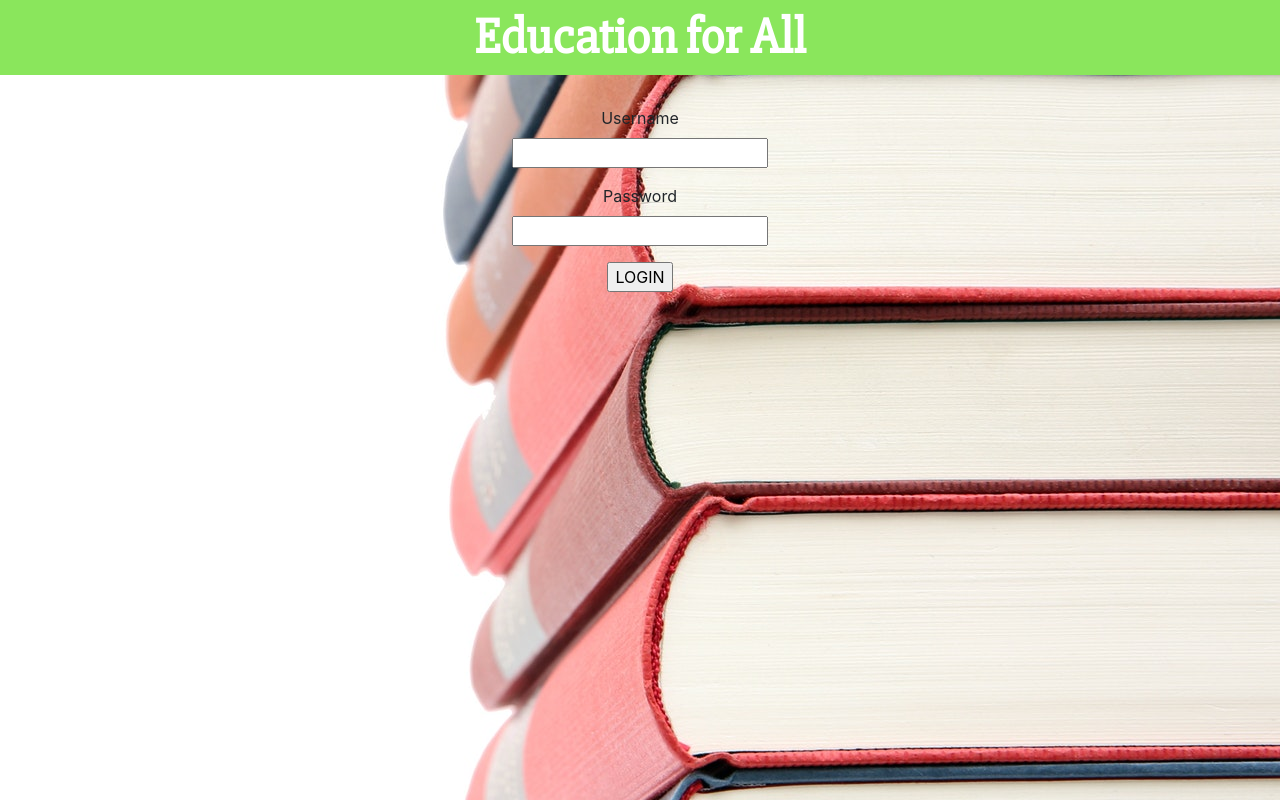
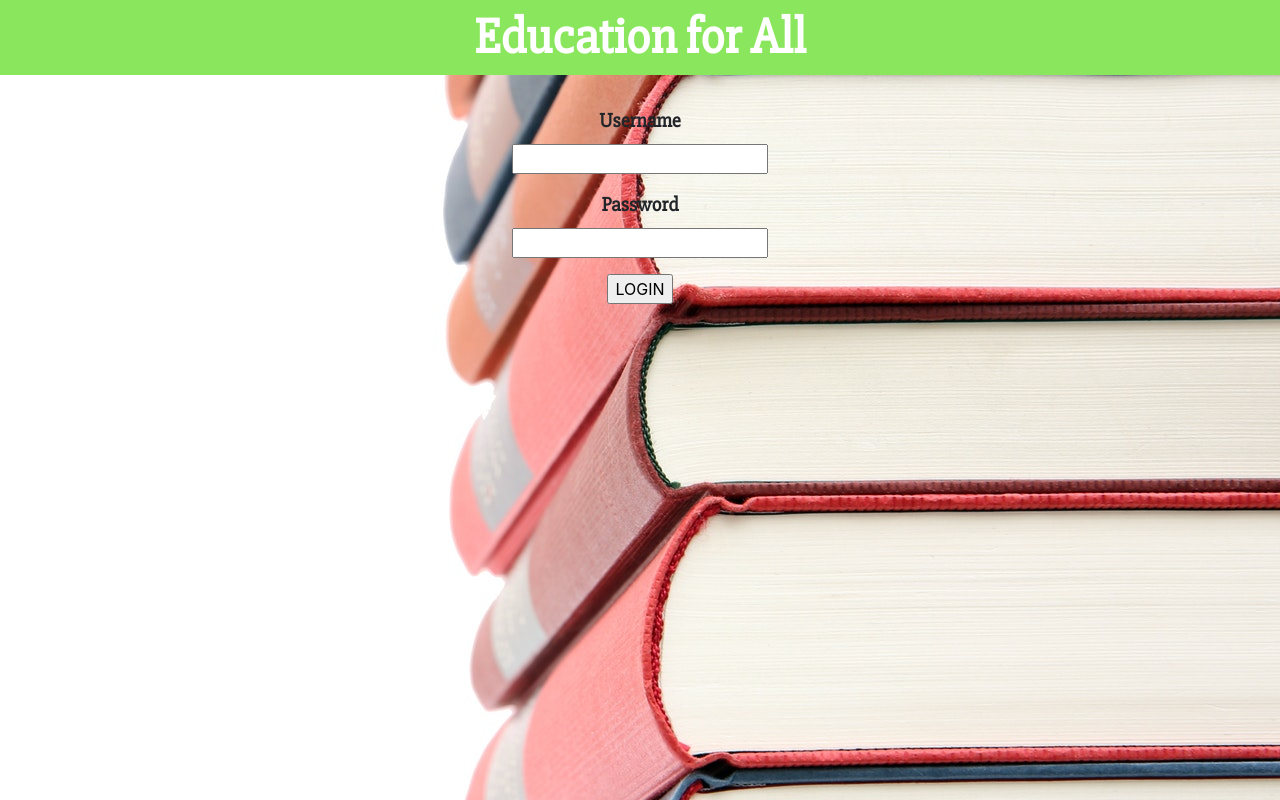
Before and after one commit to seanmcortes/education-for-all, a Node server app: page /login in a window 1280 px wide. Run offline with Node 20, Linux system fonts and the light colour scheme; some libraries are stand-ins or nearby versions.

Commit message:
add bold to form labels

```diff
--- a/public/login.css
+++ b/public/login.css
@@ -18,12 +18,15 @@ html,body {
 /*  background-image: url("login.jpg");*/
 }
 
-.flex-fill {
-
-}
 #login-container {
   background: url(/images/login.jpeg);
   background-repeat: no-repeat;
   background-position: right;
   height: 100%;
 }
+
+label {
+  font-size: 20px;
+  font-weight: bold;
+  font-family: 'Slabo 27px', serif;
+}
```
